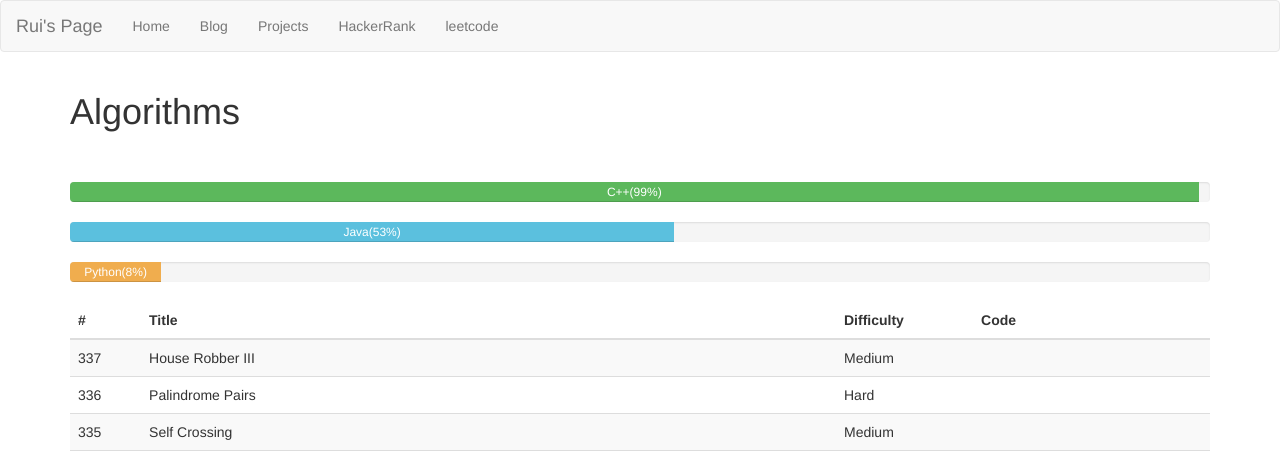
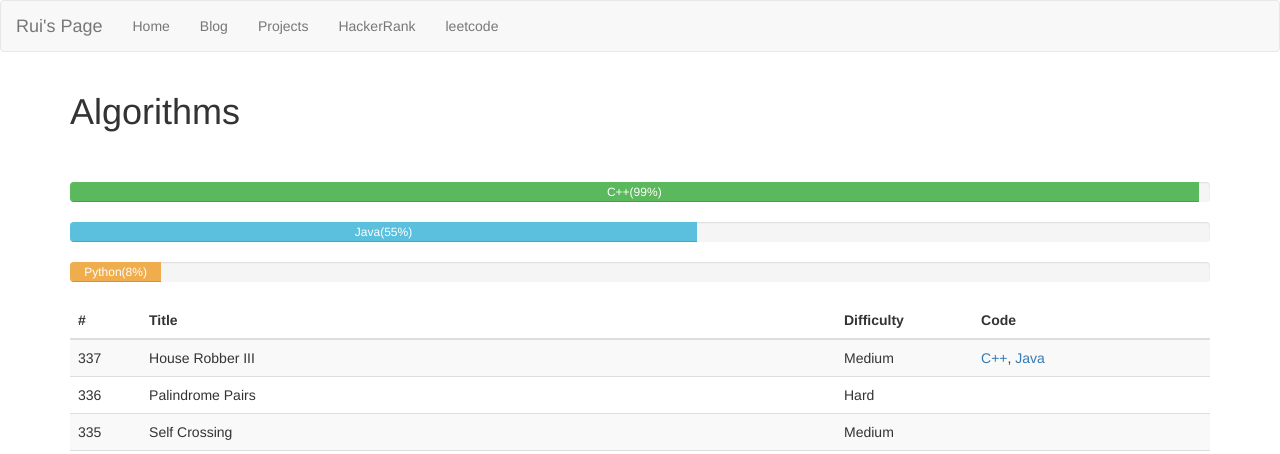
Before and after one commit to RayZ-O/RayZ-O.github.io, a Jekyll site: the page built from leetcode/index.html, in a window 1280 px wide and 900 px high. Shown: the top 454 px of the window. Built offline with Jekyll 4.4.1, drawn with Linux system fonts in a browser that asks for light colours; a style sheet for code colours, icons or effects is not loaded.

Commit message:
Update content

```diff
--- a/_includes/leetcode-algorithm.md
+++ b/_includes/leetcode-algorithm.md
@@ -2,7 +2,7 @@
 
 | # |Title |Difficulty| Code |
 |--- |:------|----------|:------|
-| 337| House Robber III |Medium||
+| 337| House Robber III |Medium|[C++](https://github.com/RayZ-O/leetcode/blob/master/C%2B%2B/HouseRobberIII.cc), [Java](https://github.com/RayZ-O/leetcode/blob/master/Java/HouseRobberIII.java)|
 | 336| Palindrome Pairs |Hard||
 | 335| Self Crossing |Medium||
 | 334| Increasing Triplet Subsequence|Medium|[C++](https://github.com/RayZ-O/leetcode/blob/master/C++/IncreasingTripletSubsequence.cc), [Java](https://github.com/RayZ-O/leetcode/blob/master/Java/IncreasingTripletSubsequence.java)|
@@ -148,7 +148,7 @@
 | 123| Best Time to Buy and Sell Stock III| Hard|[C++](https://github.com/RayZ-O/leetcode/blob/master/C++/BestTimeToBuyAndSellStockIII.cc)|
 | 122| Best Time to Buy and Sell Stock II| Medium|[C++](https://github.com/RayZ-O/leetcode/blob/master/C++/BestTimeToBuyAndSellStockII.cc), [Java](https://github.com/RayZ-O/leetcode/blob/master/Java/BestTimeToBuyAndSellStockII.java)|
 | 121| Best Time to Buy and Sell Stock| Medium|[C++](https://github.com/RayZ-O/leetcode/blob/master/C++/BestTimeToBuyAndSellStock.cc)|
-| 120| Triangle| Medium|[C++](https://github.com/RayZ-O/leetcode/blob/master/C++/Triangle.cc)|
+| 120| Triangle| Medium|[C++](https://github.com/RayZ-O/leetcode/blob/master/C++/Triangle.cc), [Java](https://github.com/RayZ-O/leetcode/blob/master/Java/Triangle.java)|
 | 119| Pascal's Triangle II| Easy| [C++](https://github.com/RayZ-O/leetcode/blob/master/C++/PascalTriangleII.cc), [Java](https://github.com/RayZ-O/leetcode/blob/master/Java/PascalsTriangleII.java)|
 | 118| Pascal's Triangle| Easy| [C++](https://github.com/RayZ-O/leetcode/blob/master/C++/PascalTriangle.cc), [Java](https://github.com/RayZ-O/leetcode/blob/master/Java/PascalsTriangle.java)|
 | 117| Populating Next Right Pointers in Each Node II| Hard|[C++](https://github.com/RayZ-O/leetcode/blob/master/C++/PopulatingNextRightPointersInEachNodeII.cc), [Java](https://github.com/RayZ-O/leetcode/blob/master/Java/PopulatingNextRightPointersInEachNode.java)|
@@ -213,7 +213,7 @@
 | 58| Length of Last Word| Easy|[C++](https://github.com/RayZ-O/leetcode/blob/master/C++/LengthOfLastWord.cc), [Java](https://github.com/RayZ-O/leetcode/blob/master/Java/LengthOfLastWord.java), [Python](https://github.com/RayZ-O/leetcode/blob/master/Python/length_of_last_word.py)|
 | 57| Insert Interval| Hard|[C++](https://github.com/RayZ-O/leetcode/blob/master/C++/InsertInterval.cc)|
 | 56| Merge Intervals| Hard|[C++](https://github.com/RayZ-O/leetcode/blob/master/C++/MergeIntervals.cc)|
-| 55| Jump Game| Medium|[C++](https://github.com/RayZ-O/leetcode/blob/master/C++/JumpGame.cc)|
+| 55| Jump Game| Medium|[C++](https://github.com/RayZ-O/leetcode/blob/master/C++/JumpGame.cc), [Java](https://github.com/RayZ-O/leetcode/blob/master/Java/JumpGame.java)|
 | 54| Spiral Matrix| Medium|[C++](https://github.com/RayZ-O/leetcode/blob/master/C++/SpiralMatrix.cc)|
 | 53| Maximum Subarray| Medium|[C++](https://github.com/RayZ-O/leetcode/blob/master/C++/MaximumSubarray.cc)|
 | 52| N-Queens II| Hard|[C++](https://github.com/RayZ-O/leetcode/blob/master/C++/N-QueensII.cc), [Java](https://github.com/RayZ-O/leetcode/blob/master/Java/N-queens.java), [Java](https://github.com/RayZ-O/leetcode/blob/master/Java/N-QueensII.java)|
@@ -223,7 +223,7 @@
 | 48| Rotate Image| Medium|[C++](https://github.com/RayZ-O/leetcode/blob/master/C++/RotateImage.cc)|
 | 47| Permutations II| Medium|[C++](https://github.com/RayZ-O/leetcode/blob/master/C++/PermutationsII.cc)|
 | 46| Permutations| Medium|[C++](https://github.com/RayZ-O/leetcode/blob/master/C++/Permutations.cc)|
-| 45| Jump Game II| Hard|[C++](https://github.com/RayZ-O/leetcode/blob/master/C++/JumpGameII.cc)|
+| 45| Jump Game II| Hard|[C++](https://github.com/RayZ-O/leetcode/blob/master/C++/JumpGameII.cc), [Java](https://github.com/RayZ-O/leetcode/blob/master/Java/JumpGameII.java)|
 | 44| Wildcard Matching| Hard|[C++](https://github.com/RayZ-O/leetcode/blob/master/C++/WildcardMatching.cc)|
 | 43| Multiply Strings| Medium|[C++](https://github.com/RayZ-O/leetcode/blob/master/C++/MultiplyStrings.cc), [Python](https://github.com/RayZ-O/leetcode/blob/master/Python/multiply_strings.py), [Java](https://github.com/RayZ-O/leetcode/blob/master/Java/MultiplyStrings.java)|
 | 42| Trapping Rain Water| Hard|[C++](https://github.com/RayZ-O/leetcode/blob/master/C++/TrappingRainWater.cc)|
@@ -240,7 +240,7 @@
 | 31| Next Permutation| Medium|[C++](https://github.com/RayZ-O/leetcode/blob/master/C++/NextPermutation.cc)|
 | 30| Substring with Concatenation of All Words| Hard|[C++](https://github.com/RayZ-O/leetcode/blob/master/C++/SubstringWithConcatenationOfAllWords.cc)|
 | 29| Divide Two Integers| Medium|[C++](https://github.com/RayZ-O/leetcode/blob/master/C++/DivideTwoIntegers.cc)|
-| 28| Implement strStr()| Easy| [C++](https://github.com/RayZ-O/leetcode/blob/master/C++/ImplementstrStr.cc) |
+| 28| Implement strStr()| Easy| [C++](https://github.com/RayZ-O/leetcode/blob/master/C++/ImplementstrStr.cc) , [Java](https://github.com/RayZ-O/leetcode/blob/master/Java/ImplementStrStr.java)|
 | 27| Remove Element| Easy|[C++](https://github.com/RayZ-O/leetcode/blob/master/C++/RemoveElement.cc), [Java](https://github.com/RayZ-O/leetcode/blob/master/Java/RemoveElement.java)|
 | 26| Remove Duplicates from Sorted Array| Easy|[C++](https://github.com/RayZ-O/leetcode/blob/master/C++/RemoveDuplicatesFromSortedArray.cc), [Java](https://github.com/RayZ-O/leetcode/blob/master/Java/RemoveDuplicatesFromSortedArray.java)|
 | 25| Reverse Nodes in k-Group| Hard| [C++](https://github.com/RayZ-O/leetcode/blob/master/C++/ReverseNodesInk-Group.cc), [Java](https://github.com/RayZ-O/leetcode/blob/master/Java/ReverseNodesInKGroup.java)|
--- a/leetcode/index.html
+++ b/leetcode/index.html
@@ -11,7 +11,7 @@ title: leetcode problems
         <div class="progress-bar progress-bar-success" role="progressbar" aria-valuenow="99" aria-valuemin="0" aria-valuemax="100" style="width:99%"> C++(99%)</div>
     </div>
     <div class="progress">
-        <div class="progress-bar progress-bar-info" role="progressbar" aria-valuenow="53" aria-valuemin="0" aria-valuemax="100" style="width:53%"> Java(53%)</div>
+        <div class="progress-bar progress-bar-info" role="progressbar" aria-valuenow="55" aria-valuemin="0" aria-valuemax="100" style="width:55%"> Java(55%)</div>
     </div>
     <div class="progress">
         <div class="progress-bar progress-bar-warning" role="progressbar" aria-valuenow="8" aria-valuemin="0" aria-valuemax="100" style="width:8%"> Python(8%)</div>
```
